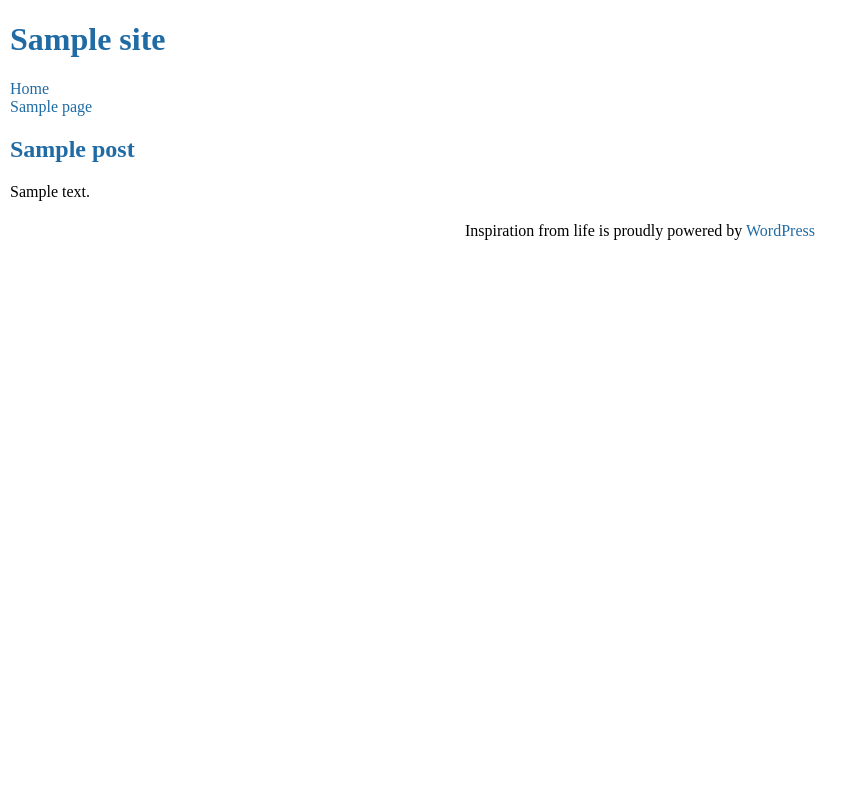
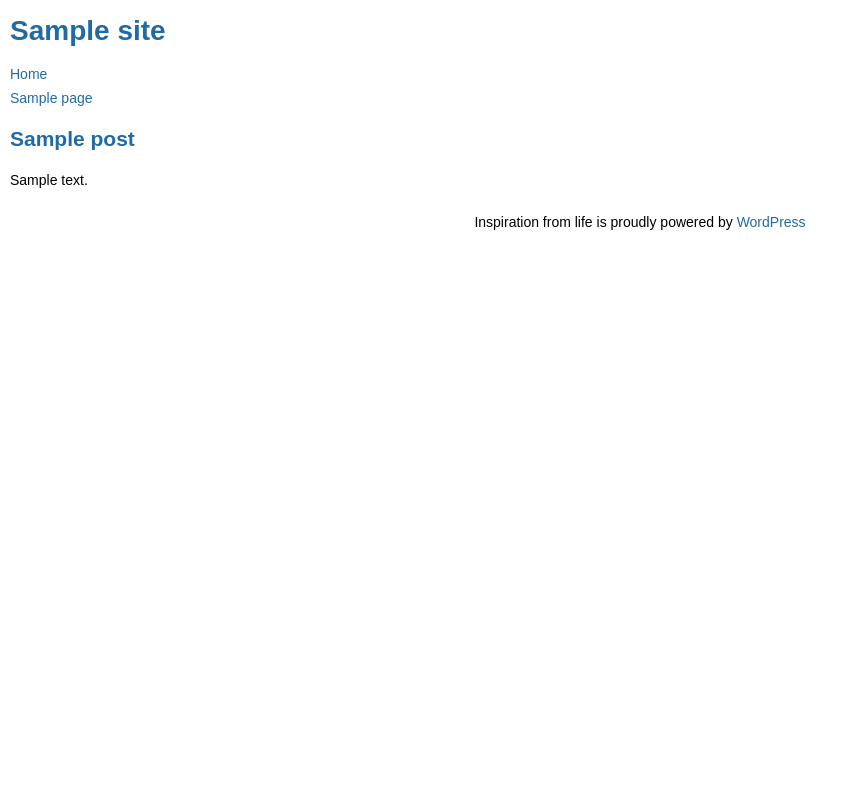
Before and after one commit to chengbo/chengbo.github.io, a WordPress theme: template index.php in a window 1280 px wide. Shown: the whole page, without its empty margins (0-868 px from the left). Run offline with PHP 8.4 and a stand-in for WordPress, Linux system fonts and the light colour scheme; the site name, menu and one post (Sample post) are stand-ins, and other content is empty.

Commit message:
set a custom style to font

```diff
--- a/style.css
+++ b/style.css
@@ -16,6 +16,9 @@ body {
     margin: 0;
     padding: 0;
     height: 100%;
+    font-size: 14px;
+    line-height: 24px;
+    font-family: Arial,Verdana, "Helvetica Neue", Helvetica, sans-serif;
 }
 a {
     color: #206ba4;
```
